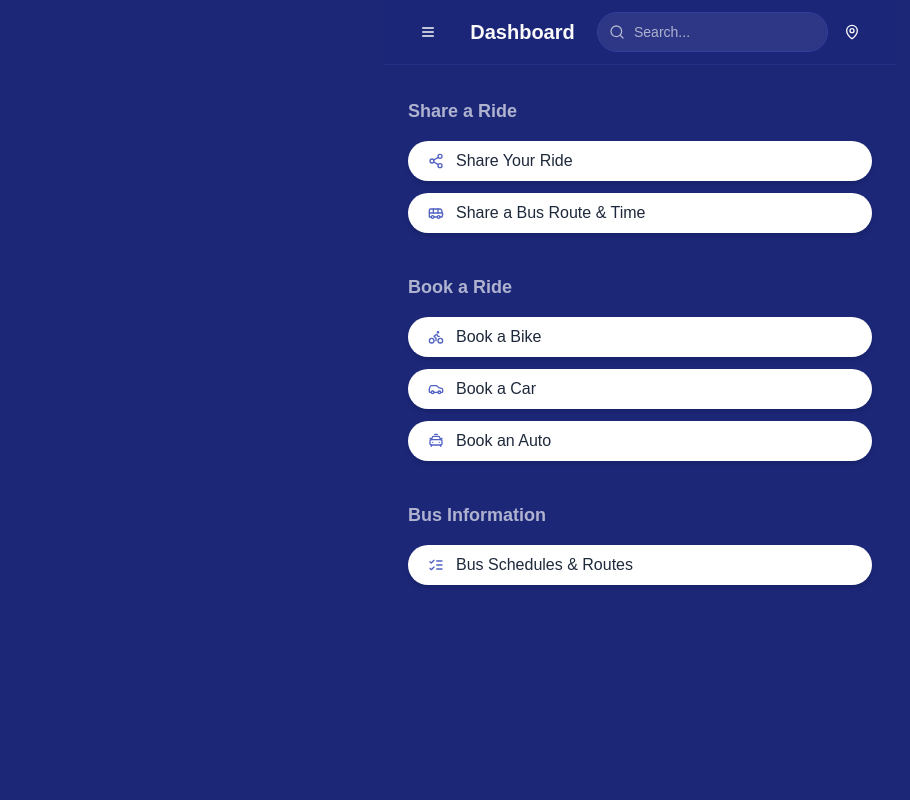
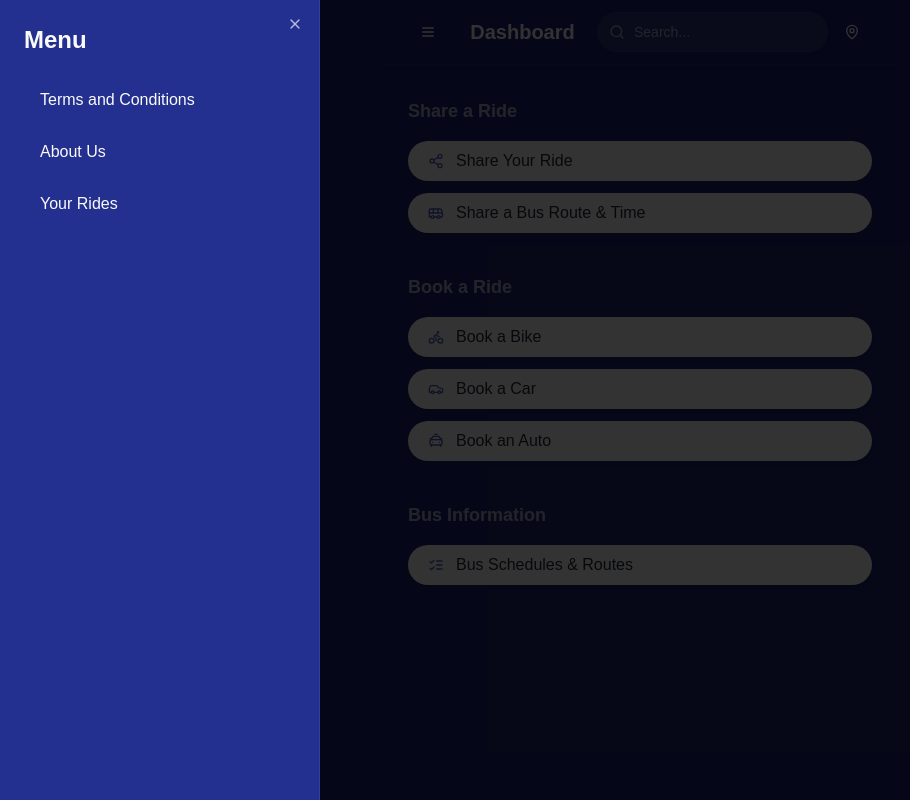
Before and after one commit to Kunal2bytes/uday1, a Next.js app: page / in a window 1280 px wide. Both pictures are taken after a click on the button 428 px from the left and 32 px from the top of the page. Shown: the whole page, without its empty margins (0-910 px from the left). Built offline with nearby package versions, Linux system fonts and the light colour scheme.

Commit message:
when click on three lines open a pop up menu section in this section show three option 1 terms and conditions 2 about us 3 your rides option

```diff
--- a/src/app/page.tsx
+++ b/src/app/page.tsx
@@ -1,7 +1,15 @@
+
 import { Button } from "@/components/ui/button";
 import { Input } from "@/components/ui/input";
 import { Menu, Search, MapPin, Share2, Bus, Bike, Car, CarTaxiFront, ListChecks } from "lucide-react";
 import React from 'react';
+import {
+  Sheet,
+  SheetContent,
+  SheetHeader,
+  SheetTitle,
+  SheetTrigger,
+} from "@/components/ui/sheet";
 
 const ServiceButton = ({ icon, label, onClick }: { icon: React.ReactNode; label: string; onClick?: () => void }) => {
   return (
@@ -25,9 +33,29 @@ export default function DashboardPage() {
 
         <header className="sticky top-0 z-50 w-full bg-background/90 backdrop-blur-sm border-b border-border/40">
           <div className="px-4 sm:px-6 h-16 flex items-center justify-between">
-            <Button variant="ghost" size="icon" aria-label="Open menu" className="shrink-0">
-              <Menu className="h-6 w-6 text-foreground" />
-            </Button>
+            <Sheet>
+              <SheetTrigger asChild>
+                <Button variant="ghost" size="icon" aria-label="Open menu" className="shrink-0">
+                  <Menu className="h-6 w-6 text-foreground" />
+                </Button>
+              </SheetTrigger>
+              <SheetContent side="left" className="w-[280px] sm:w-[320px] bg-card text-card-foreground p-6">
+                <SheetHeader className="mb-6">
+                  <SheetTitle className="text-2xl font-semibold text-foreground">Menu</SheetTitle>
+                </SheetHeader>
+                <nav className="flex flex-col space-y-3">
+                  <Button variant="ghost" className="w-full justify-start text-base py-3 px-4 hover:bg-accent hover:text-accent-foreground rounded-md">
+                    Terms and Conditions
+                  </Button>
+                  <Button variant="ghost" className="w-full justify-start text-base py-3 px-4 hover:bg-accent hover:text-accent-foreground rounded-md">
+                    About Us
+                  </Button>
+                  <Button variant="ghost" className="w-full justify-start text-base py-3 px-4 hover:bg-accent hover:text-accent-foreground rounded-md">
+                    Your Rides
+                  </Button>
+                </nav>
+              </SheetContent>
+            </Sheet>
 
             <h1 className="text-xl font-bold mx-auto hidden sm:block text-foreground">Dashboard</h1>
 
```
